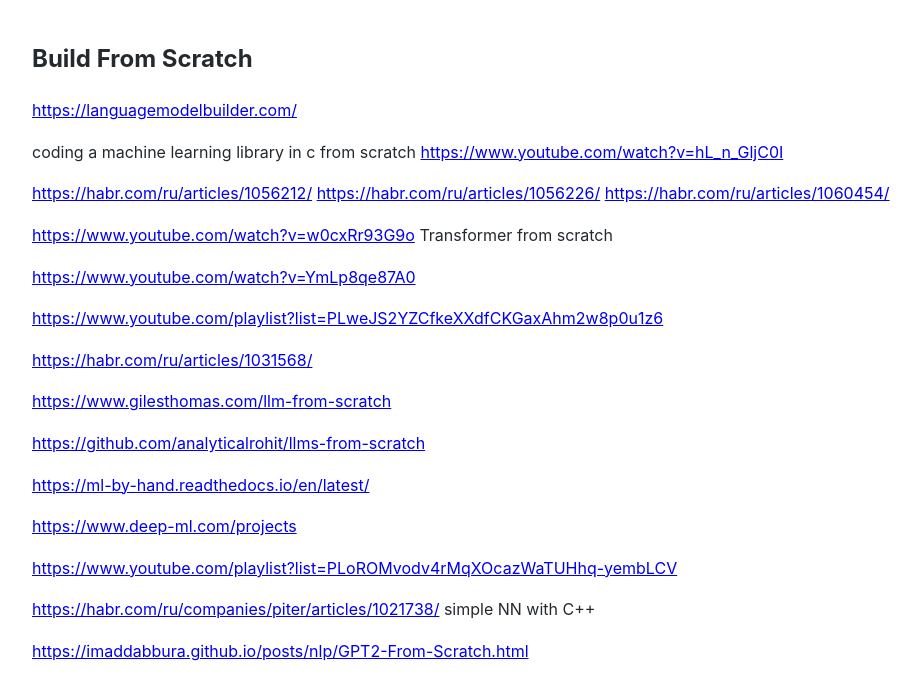
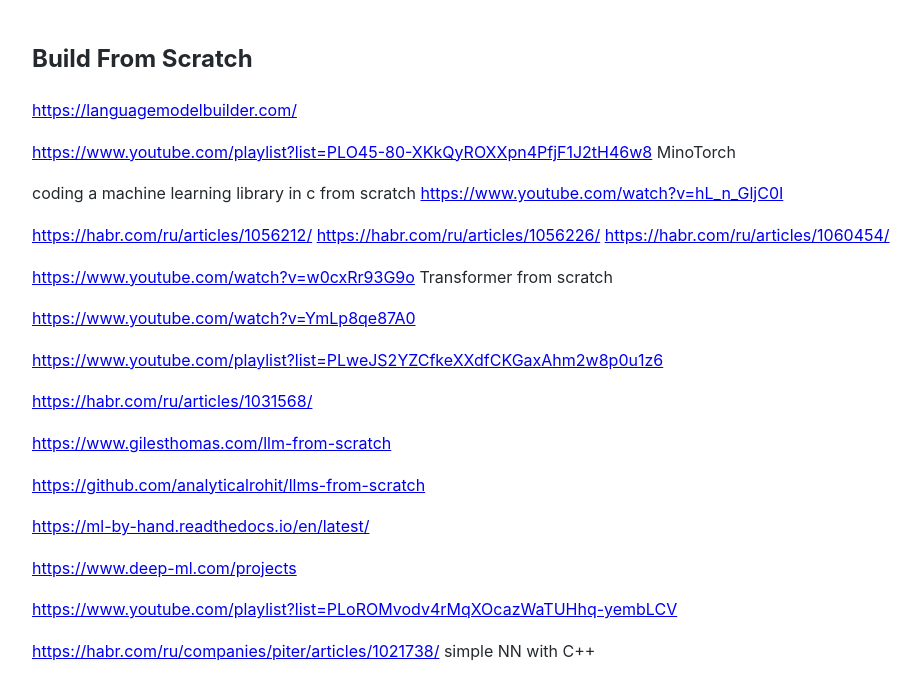
Before and after one commit to Michael-Lubinsky/michael-lubinsky.github.com, a Jekyll site: the page built from ml/from_scratch.md, in a window 1280 px wide and 900 px high, cut to the strip 0-677 px from the top of the window. Shown: the whole strip, without its empty margins (158-1078 px from the left). Built offline with Jekyll 4.4.1, drawn with Linux system fonts in a browser that asks for light colours; our own code applies the rules of GitHub Pages for plain Markdown files.

Commit message:
Update from_scratch.md with resource links
Added links to resources for building a machine learning library from scratch.

```diff
--- a/ml/from_scratch.md
+++ b/ml/from_scratch.md
@@ -1,6 +1,8 @@
 ## Build From Scratch
 
 <https://languagemodelbuilder.com/>
+
+<https://www.youtube.com/playlist?list=PLO45-80-XKkQyROXXpn4PfjF1J2tH46w8> MinoTorch
 
 coding a machine learning library in c from scratch
 <https://www.youtube.com/watch?v=hL_n_GljC0I>
```
